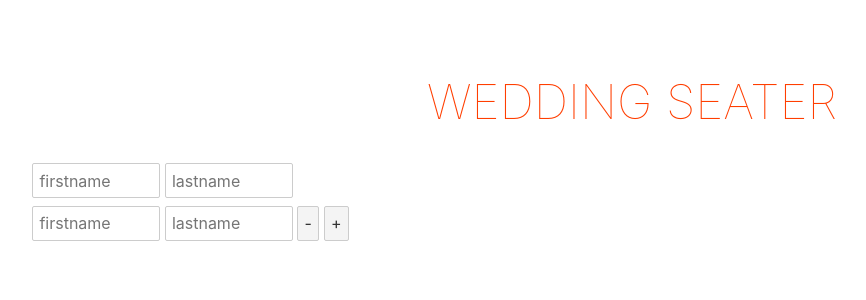
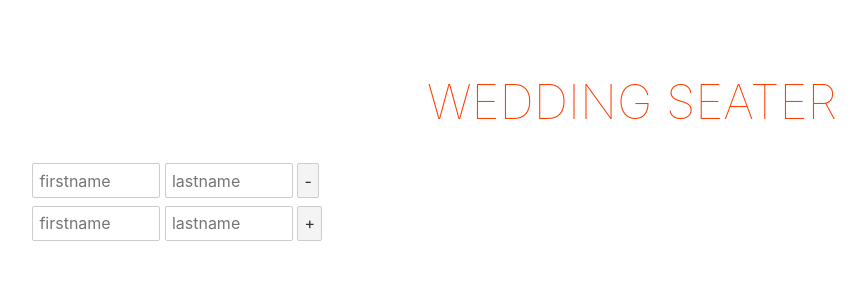
Before and after one commit to Japesjake/wedding_seater_js, a Svelte app in the folder svelte/: page / in a window 1280 px wide. Shown: the top 300 px of the page, without its empty margins (8-874 px from the left). Built offline with nearby package versions, Linux system fonts and the light colour scheme.

Commit message:
Added remove button to each input element.

```diff
--- a/svelte/src/App.svelte
+++ b/svelte/src/App.svelte
@@ -1,35 +1,34 @@
 <script>
-	let people = [{firstName: "Sarah", lastName: "Showalter", isTaken: true},
-				  {firstName: "James", lastName: "Showalter", isTaken: true},
+	let people = [{id: Math.random(), firstName: "Sarah", lastName: "Showalter", isTaken: true},
+				  {id: Math.random(), firstName: "James", lastName: "Showalter", isTaken: true},
 				  ];
 	function addInput () {
-		console.log("addInput runs.");
-		people.push({});
+		console.log("addInput runs")
+		people.push({id: Math.random()});
 		people = people;
+		console.log(people)
 	}
-	function removeInput (i) {
-		console.log("removeInput runs.")
+	function removeInput (id) {
+		console.log("removeInput runs")
 		if (people.length > 1) {
-			people.splice(0,1)
+			people.splice(id,1)
 			people = people;
+			console.log(people)
 		}
 	}
 </script>
 
 <main>
 	<h1>Wedding Seater</h1>
-	<!-- <form> -->
-		{#each people as person, i}
+		{#each people as person, id (person.id)}
 			<input type="text" placeholder="firstname">
 			<input type="text" placeholder="lastname">
-			{#if i < people.length - 1}
-				<br>
+			{#if id < people.length - 1}
+				<button on:click={removeInput(id)}>-</button><br>
 			{:else}
-				<button on:click={removeInput}>-</button>
 				<button on:click={addInput}>+</button><br>
 			{/if}
 		{/each}
-	<!-- </form> -->
 </main>
 
 <style>
```
